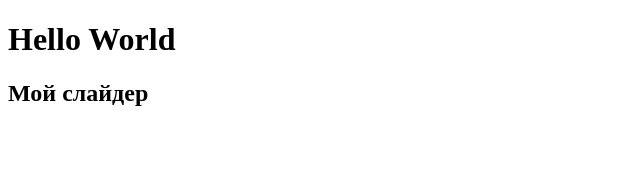
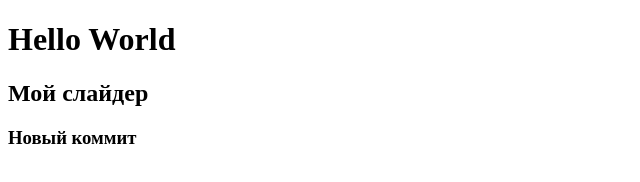
Before and after one commit to MaxOrel/gh-pages, a plain HTML site: page index.html in a window 1280 px wide. Shown: the whole page, without its empty margins (0-640 px from the left). Drawn offline with Linux system fonts and the light colour scheme.

Commit message:
added commit

```diff
--- a/index.html
+++ b/index.html
@@ -11,6 +11,9 @@
        <h2 class="slider__title">
            Мой слайдер
        </h2>
+       <h3>
+           Новый коммит
+       </h3>
    </div>
 </body>
 </html>
```
